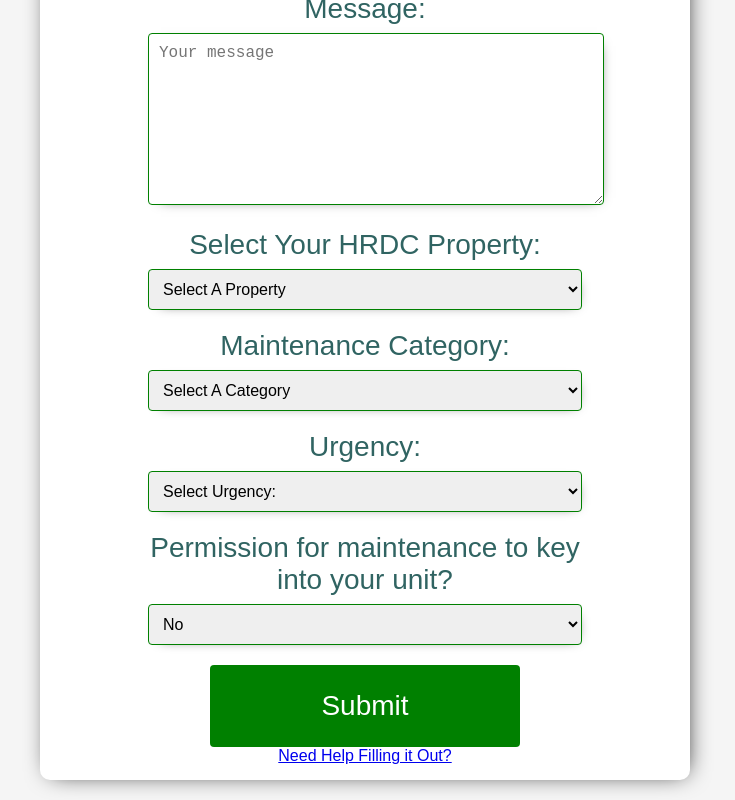
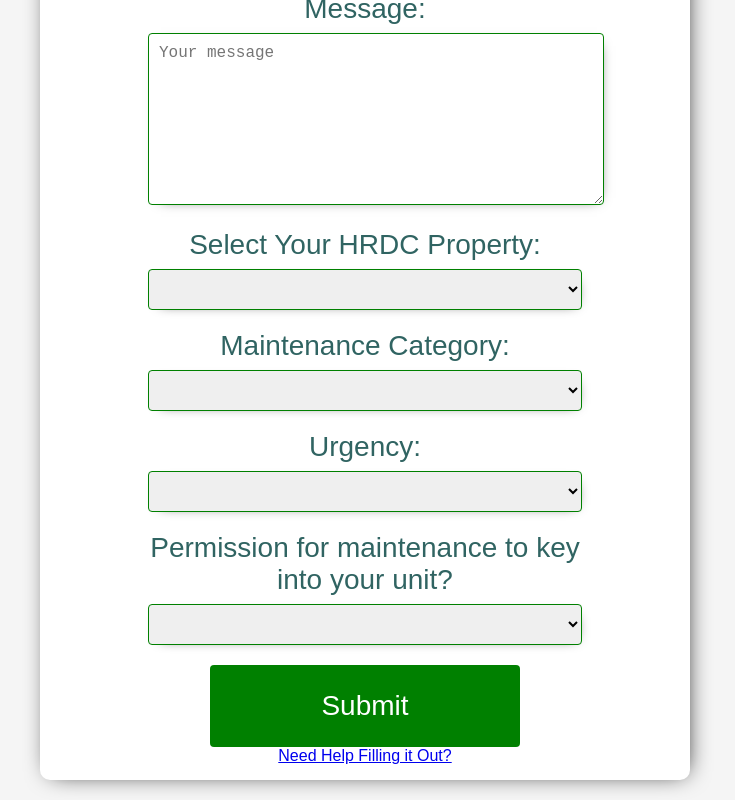
Before and after one commit to 423s24/Group_4, a React (Create React App) app: page / in a window 1280 px wide. Shown: the part 402-1202 px from the top of the page, without its empty margins (275-1010 px from the left). Built offline with nearby package versions, Linux system fonts and the light colour scheme.

Commit message:
improved dropdown menu

```diff
--- a/src/Form.js
+++ b/src/Form.js
@@ -80,8 +80,8 @@ const Form = () => {
             </div>
             <div className="form-group">
               <label htmlFor="options">Select Your HRDC Property:</label>
-              <select name="options" id="options" className="form-control">
-              <option value="Select A Property">Select A Property</option>
+              <select name="options" id="options" className="form-control" required>
+                <option disabled selected hidden></option>
                 <option value="32. S Tracy (Bozeman Downtown Office)">32. S Tracy (Downtown Office) </option>
                 <option value="Livingston Office">Livingston Office</option>
                 <option value="Market Place">Market Place</option>
@@ -96,8 +96,8 @@ const Form = () => {
             </div>
             <div className="form-group">
               <label htmlFor="category">Maintenance Category:</label>
-              <select name="category" id="category" className="form-control">
-                <option value="Select a Category">Select A Category</option>
+              <select name="category" id="category" className="form-control" required>
+                <option disabled selected hidden></option>
                 <option value="Building (walls, doors, etc.)">Building (walls, doors, etc.) </option>
                 <option value="Plumbing (showers, bathrooms, etc.)">Plumbing (showers, bathrooms, etc.)</option>
                 <option value="Technology (phone, wifi, etc.)">Technology (phone, wifi, etc.)</option>
@@ -107,18 +107,19 @@ const Form = () => {
             </div>
             <div className="form-group">
               <label htmlFor="urgency">Urgency:</label>
-              <select name="urgency" id="urgency" className="form-control">
-                <option value="Select Urgency">Select Urgency:</option>
+              <select name="urgency" id="urgency" className="form-control" required>
+                <option disabled selected hidden></option>
+                <option value="1 (Very Low)">1 (Very Low)</option>
+                <option value="2 (Low)">2 (Low)</option>
+                <option value="3 (Medium)">3 (Medium)</option>
+                <option value="4 (High)">4 (High)</option>
                 <option value="5 (Very High)">5 (Very High)</option>
-                <option value="4 (High)">4 (High)</option>
-                <option value="3 (Medium)">3 (Medium)</option>
-                <option value="2 (Low)">2 (Low)</option>
-                <option value="1 (Very Low)">1 (Very Low)</option>
               </select>
             </div>
             <div className="form-group">
               <label htmlFor="keyIn">Permission for maintenance to key into your unit?</label>
-              <select name="keyIn" id="keyIn" className="form-control">
+              <select name="keyIn" id="keyIn" className="form-control" required>
+                <option disabled selected hidden></option>
                 <option value="No">No</option>
                 <option value="Yes">Yes</option>
                 <option value="Permission not needed">Permission not needed (For HRDC Buildings)</option>
```
